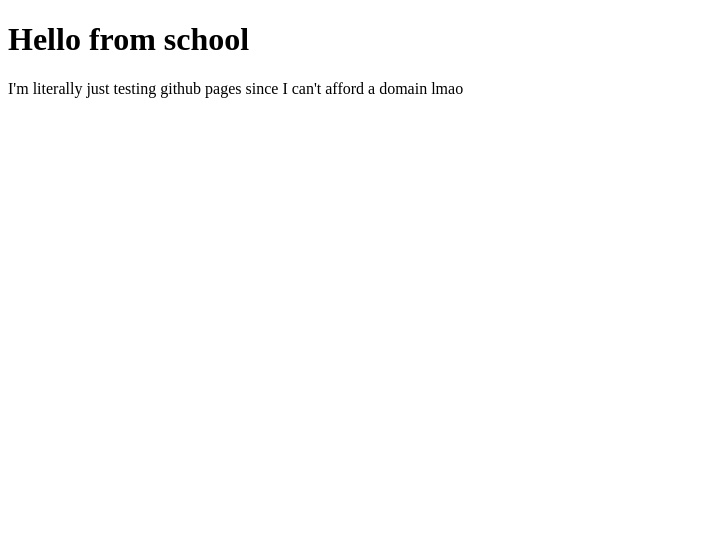
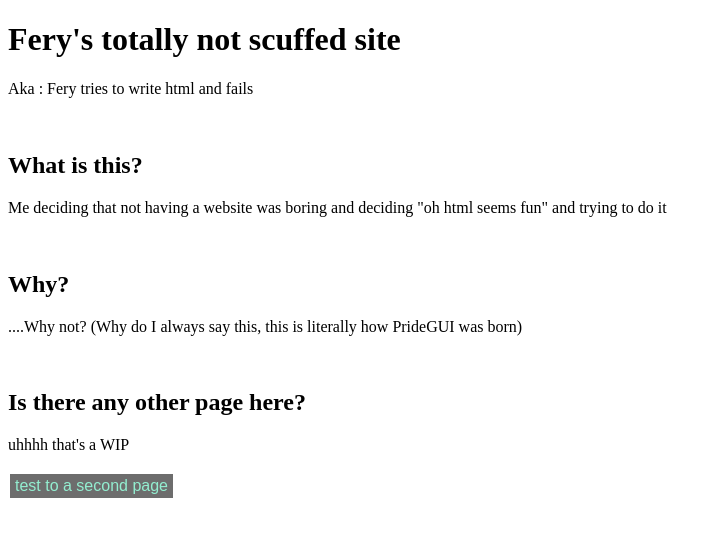
Before and after one commit to NormalFery/normalfery.github.io, a plain HTML site: page index.html in a window 1280 px wide. Shown: the whole page, without its empty margins (0-720 px from the left). Drawn offline with Linux system fonts and the light colour scheme.

Commit message:
Multipage test

```diff
--- a/index.html
+++ b/index.html
@@ -1,7 +1,45 @@
 <!DOCTYPE html>
 <html>
+<head>
+    <style>
+        .button {
+            border:none ;
+            color: rgb(147, 238, 208) ;
+            padding: 3px 5px ;
+            text-align : center ;
+            text-decoration : none ;
+            display : inline-block;
+            font-size : 16px ;
+            margin : 4px 2px
+
+
+        }
+        .button1 {background-color : rgb(109, 109, 109)}
+        .button2 {background-color : rgb(90, 37, 83)}
+    </style>
+</head>
     <body>
-        <h1>Hello from school</h1>
-        <p>I'm literally just testing github pages since I can't afford a domain lmao</p>
+        <h1>Fery's totally not scuffed site</h1>
+
+        <p>Aka : Fery tries to write html and fails</p>
+
+        <p>&nbsp;</p>
+
+        <h2>What is this?</h2>
+
+        <p>Me deciding that not having a website was boring and deciding "oh html seems fun" and trying to do it</p>
+
+        <p>&nbsp;</p>
+
+        <h2>Why?</h2>
+
+        <p>....Why not? (Why do I always say this, this is literally how PrideGUI was born)</p>
+
+        <p>&nbsp;</p>
+
+        <h2>Is there any other page here?</h2>
+
+        <p>uhhhh that's a WIP</p>
+        <button class="button button1"> test to a second page</button>
     </body>
 </html>
```
Also changed, not shown: test.html (added, +7 -0 lines).
